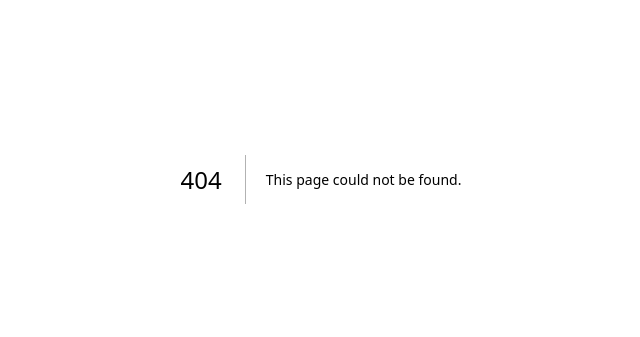
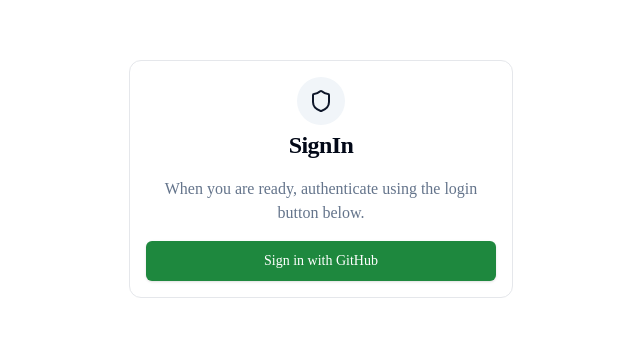
Before and after one commit to masamichi2004/spino-cup, a Next.js app in the folder frontend/: page / in a window 1280 px wide. Before the commit this address had no page. Shown: the part 221-558 px from the top of the page, without its empty margins (319-959 px from the left). Built offline with nearby package versions, Linux system fonts and the light colour scheme.

Commit message:
add: login component

```diff
--- /dev/null
+++ b/frontend/src/app/page.tsx
@@ -0,0 +1,12 @@
+// Login.tsx
+'use client';
+
+import LoginCard from '@/src/feature/Login/Login';
+
+export default function StartPage() {
+  return (
+    <div className="flex justify-center items-center h-screen">
+      <LoginCard />
+    </div>
+  );
+}
--- /dev/null
+++ b/frontend/src/feature/Login/Login.tsx
@@ -0,0 +1,51 @@
+'use client';
+import { Button } from '@/src/components/ui/button';
+import {
+  Card,
+  CardContent,
+  CardHeader,
+  CardTitle,
+} from '@/src/components/ui/card';
+import { ShieldIcon } from 'lucide-react';
+import { useRouter } from 'next/navigation'; // Next.jsのルーターを使います
+
+export default function LoginCard() {
+  const router = useRouter();
+
+  const handleLogin = async () => {
+    try {
+      // GitHub認証URLにリダイレクト
+      router.push('http://localhost:8080/auth/github');
+    } catch (error) {
+      console.error('An error occurred during login:', error);
+    }
+  };
+
+  return (
+    <Card className="w-full max-w-sm mx-auto">
+      <CardHeader className="space-y-1">
+        <div className="flex justify-center">
+          <div className="w-12 h-12 rounded-full bg-secondary flex items-center justify-center">
+            <ShieldIcon className="w-6 h-6 text-secondary-foreground" />
+          </div>
+        </div>
+        <CardTitle className="text-2xl font-semibold text-center">
+          SignIn
+        </CardTitle>
+      </CardHeader>
+      <CardContent className="space-y-4">
+        <p className="text-center text-muted-foreground">
+          When you are ready, authenticate using the login button below.
+        </p>
+        <Button
+          className="w-full bg-green text-white"
+          size="lg"
+          variant="default"
+          onClick={handleLogin} // ボタンが押されたときにリダイレクトす
+        >
+          Sign in with GitHub
+        </Button>
+      </CardContent>
+    </Card>
+  );
+}
```
Also changed, not shown: frontend/src/app/layout.tsx (+6 -8 lines), frontend/src/middleware.ts (deleted, +0 -10 lines).
